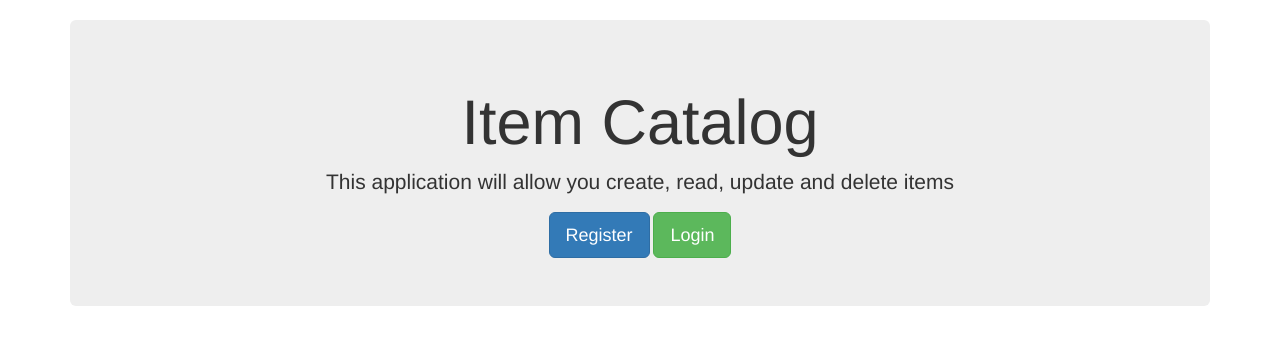
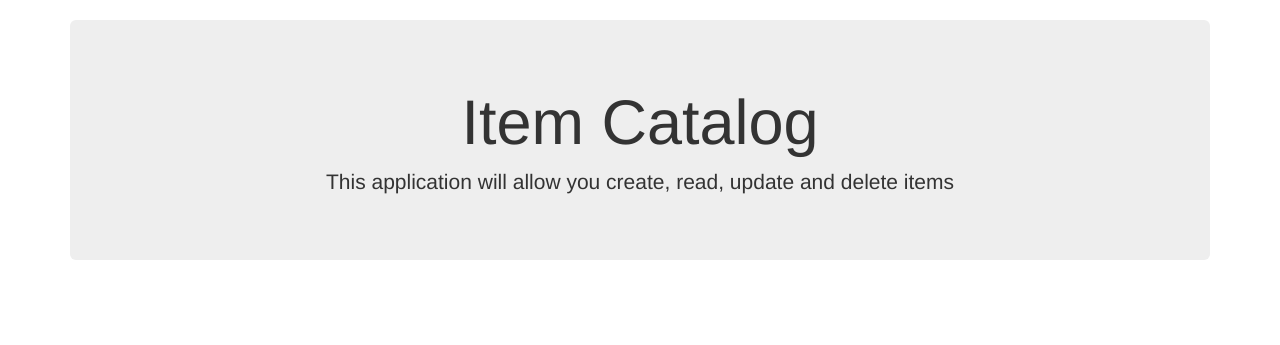
Before and after one commit to Jclewis1989/Item-Catalog, a Flask app: page / in a window 1280 px wide. Shown: the part 52-397 px from the top of the page. Run offline with Flask 2, Linux system fonts and the light colour scheme; some libraries are stand-ins or nearby versions.

Commit message:
index.html

```diff
--- a/templates/index.html
+++ b/templates/index.html
@@ -4,9 +4,5 @@
   <div class="jumbotron text-center">
     <h1>Item Catalog</h1>
     <p class="lead">This application will allow you create, read, update and delete items</p>
-    {% if session.logged_in == NULL %}
-      <a href="/register" class="btn btn-primary btn-lg">Register</a>
-      <a href="/login" class="btn btn-success btn-lg">Login</a>
-    {% endif %}
   </div>
 {% endblock %}
```
